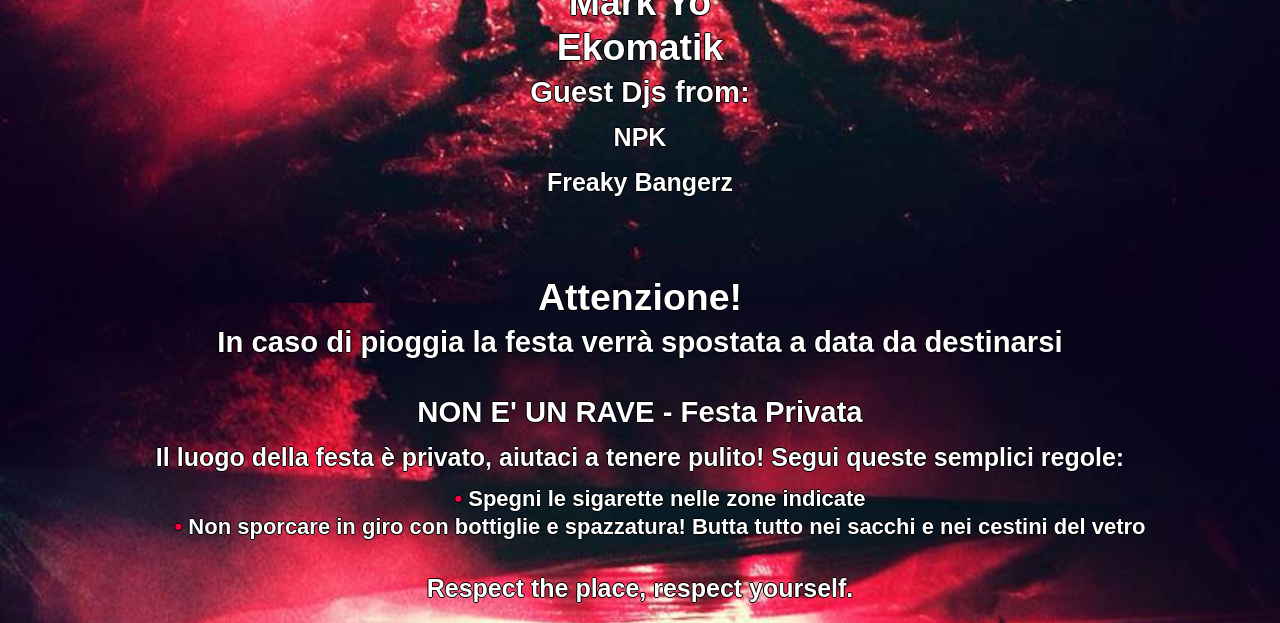
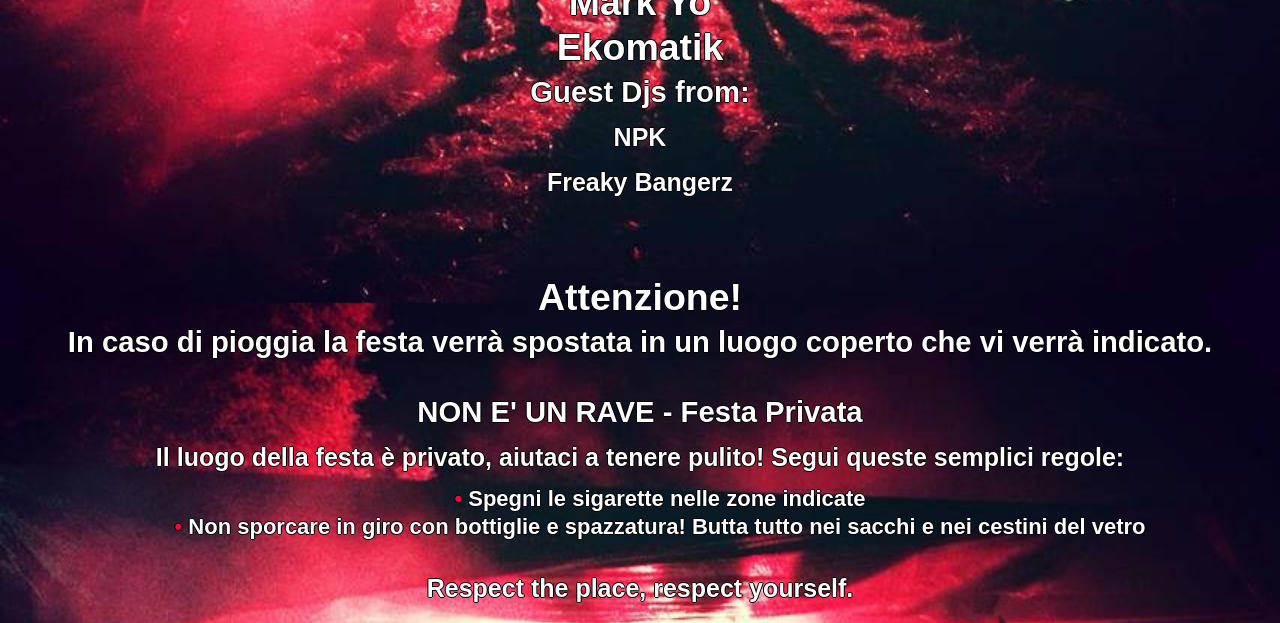
Before and after one commit to praculona-party/praculona-party.github.io, a website: page index.html in a window 1280 px wide. Shown: the part 740-1363 px from the top of the page. Drawn offline with Linux system fonts and the light colour scheme; a web font is replaced by a local one.

Commit message:
Weather alert modified.

```diff
--- a/index.html
+++ b/index.html
@@ -57,7 +57,7 @@
 
   <div class="weather-alert">
     <h2>Attenzione!</h2>
-    <h3>In caso di pioggia la festa verrà spostata a data da destinarsi</h3>
+    <h3>In caso di pioggia la festa verrà spostata in un luogo coperto che vi verrà indicato.</h3>
   </div>
 
   <div class="disclaimer">
```
